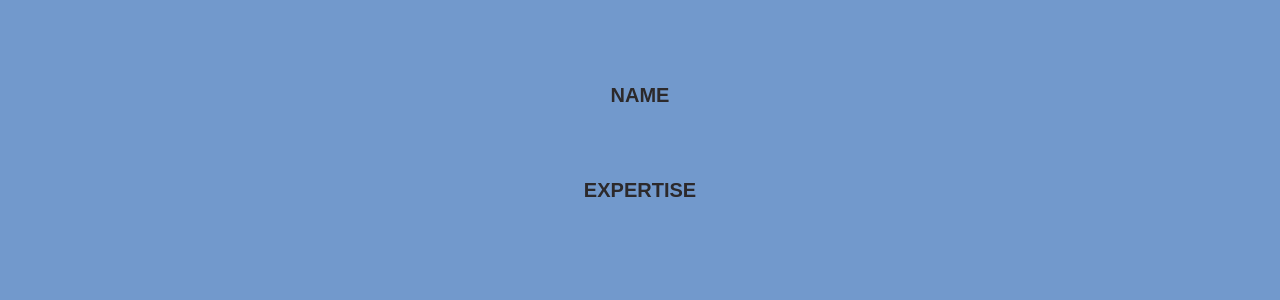
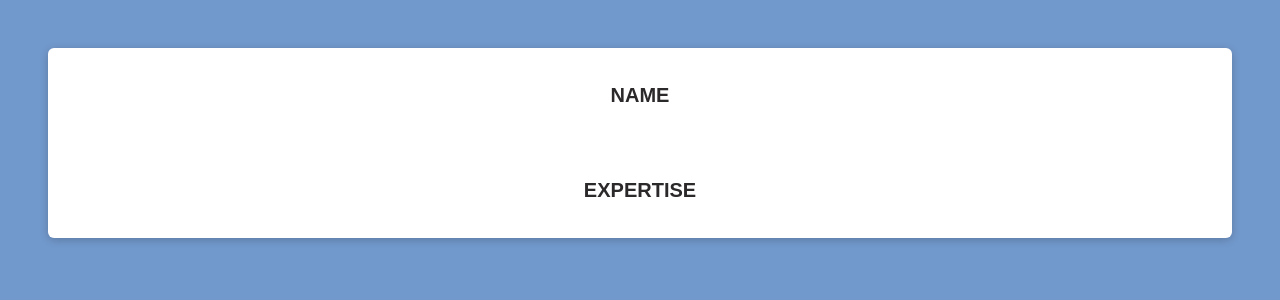
Before and after one commit to Kavery-pm/recomedation-app, a React (Create React App) app: page / in a window 1280 px wide. Shown: the top 300 px of the page. Built offline with nearby package versions, Linux system fonts and the light colour scheme.

Commit message:
wrapped the list item by a wrapper component card

```diff
--- a/src/components/recomendation-item.js
+++ b/src/components/recomendation-item.js
@@ -1,13 +1,16 @@
+import Card from "../ui/Card";
 import classes from "./recomendationItem.module.css";
 const RecomendationItem = (props) => {
   return (
     <li className={classes.item}>
+        <Card>
       <div className={classes.content}>
         <h3>NAME</h3>
       </div>
       <div className={classes.content}>
         <h3>EXPERTISE</h3>
       </div>
+      </Card>
     </li>
   );
 };
```
